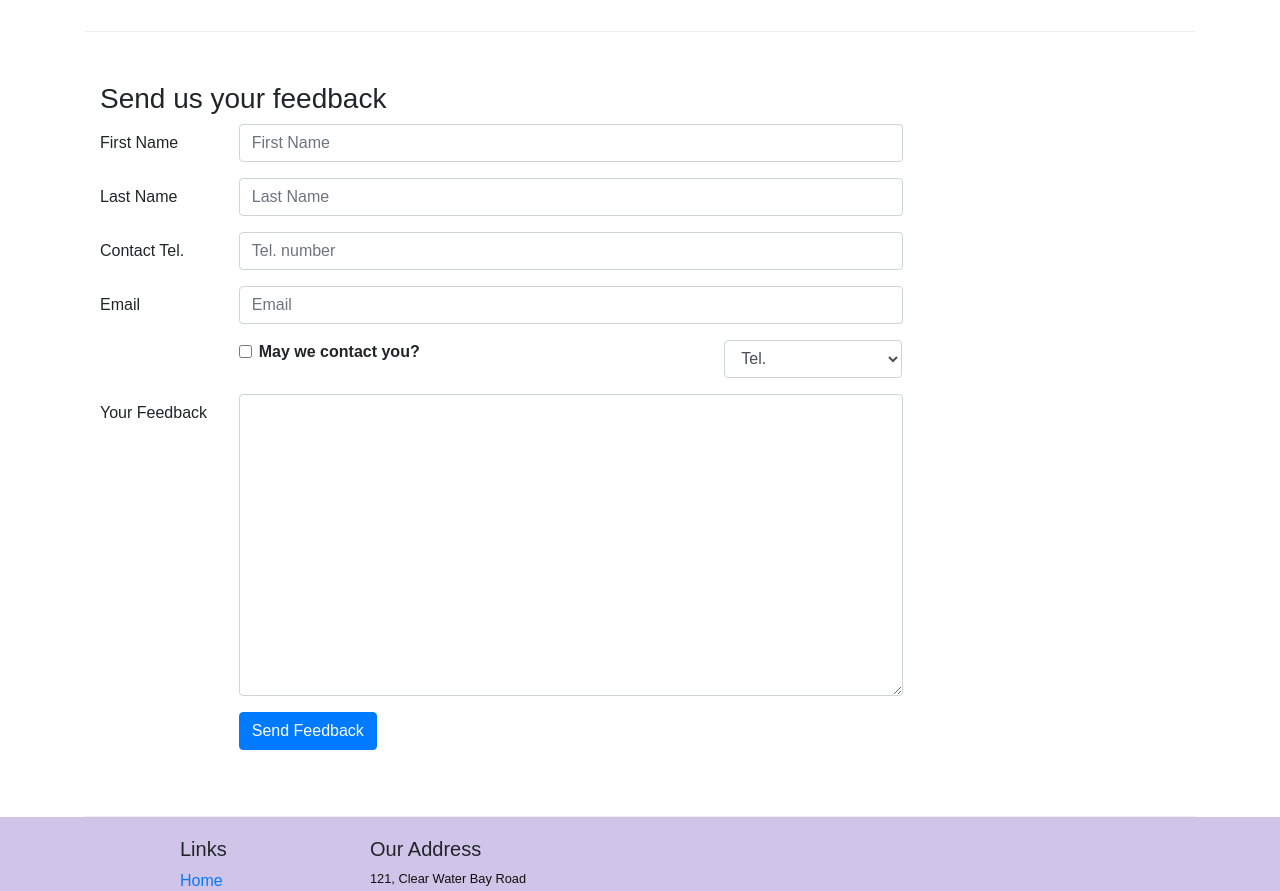
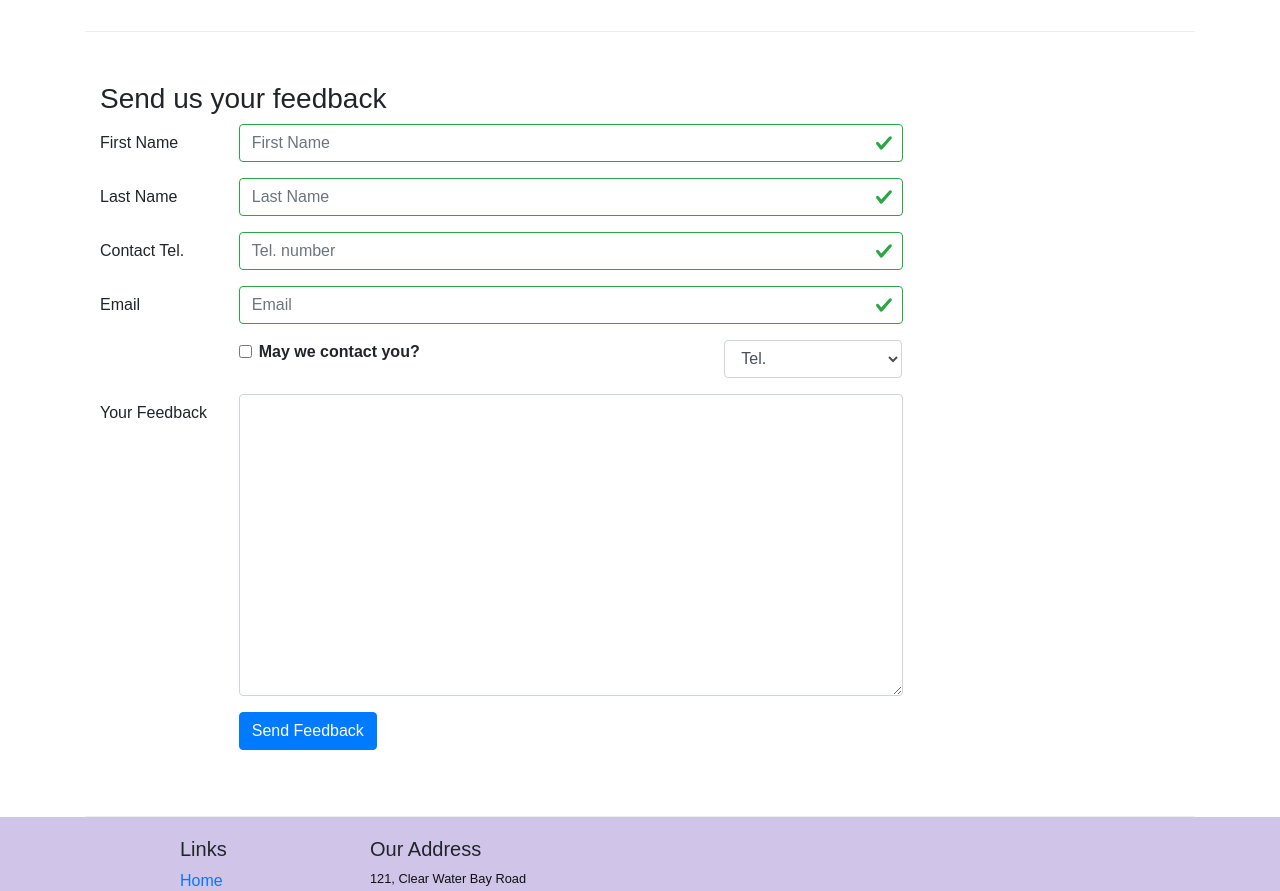
Before and after one commit to preetiamatya/courseraReactJS, a React (Create React App) app: page /contactus in a window 1280 px wide. Shown: the part 840-1731 px from the top of the page. Built offline with nearby package versions, Linux system fonts and the light colour scheme.

Commit message:
Controlled form validation

```diff
--- a/src/components/ContactComponent.js
+++ b/src/components/ContactComponent.js
@@ -1,11 +1,12 @@
 import React, {Component} from 'react';
-import { Breadcrumb, BreadcrumbItem, Button, Form, FormGroup, Label, Input, Col } from 'reactstrap';
+import { Breadcrumb, BreadcrumbItem, Button, Form, FormGroup, Label, Input, Col, Row, FormFeedback } from 'reactstrap';
 import { Link } from 'react-router-dom';
 
 class Contact extends Component {
   constructor (props) {
     super(props);
     {/*property should be same as the name of the html elements*/}
+    {/*track the state if the firstname etc.. has been touched*/}
     this.state = {
       firstname:'',
       lastname: '',
@@ -14,9 +15,16 @@
       agree: false,
       contactType: 'Tel.',
       message: '',
+      touched: {
+        firstname: false,
+        lastname: false,
+        telnum: false,
+        email: false
+      },
     }
     this.handleSubmit = this.handleSubmit.bind(this);
     this.handleInputChange = this.handleInputChange.bind(this);
+    this.handleBlur = this.handleBlur.bind(this);
   }
   handleInputChange(event) {
     const target = event.target;
@@ -32,7 +40,36 @@
     alert('Current State is: ' + JSON.stringify(this.state));
     event.preventDefault();
   }
+  handleBlur = (field) => (evt) => {
+    {/*method that indicates which particular field has been modified*/}
+    this.setState ({
+      touched: {...this.state.touched, [field]:true}
+    });
+  }
+  validate (firstname, lastname, telnum, email) {
+    const errors = {
+      firstname: '',
+      lastname: '',
+      telnum: '',
+      email: ''
+    };
+    if(this.state.touched.firstname && firstname.length < 3)
+      errors.firstname = 'First name should be > = 3 characters';
+    else if (this.state.touched.firstname && firstname.length > 10)
+      errors.firstname = 'First Name should be <= 10 characters';
+    if (this.state.touched.lastname && lastname.length < 3)
+      errors.lastname = 'Last Name should be >= 3 characters';
+    else if (this.state.touched.lastname && lastname.length > 10)
+      errors.lastname = 'Last Name should be <= 10 characters';
+    const reg = /^\d+$/;
+       if (this.state.touched.telnum && !reg.test(telnum))
+           errors.telnum = 'Tel. Number should contain only numbers';
+       if (this.state.touched.email && email.split('').filter(x => x === '@').length !== 1)
+           errors.email = 'Email should contain a @';
+        return errors;
+  }
   render() {
+    const errors = this.validate(this.state.firstname, this.state.lastname, this.state.telnum, this.state.email);
     return(
         <div className="container">
         <div className="row">
@@ -82,28 +119,50 @@
                     <Label for = "firstname" md={2}>First Name </Label>
                     <Col md={10}>
                       <Input type="text" id="firstname" name="firstname" placeholder="First Name" value ={this.state.firstname}
+                      valid = { errors.firstname === ''}
+                      invalid = {errors.firstname !== ''}
+                      onBlur = {this.handleBlur('firstname')}
                       onChange = {this.handleInputChange}/>
+                      <FormFeedback> {errors.firstname}
+                      </FormFeedback>
                     </Col>
                   </FormGroup>
                   <FormGroup row>
                     <Label htmlFor="lastname" md={2}>Last Name</Label>
                     <Col md={10}>
                     <Input type="text" id="lastname" name="lastname" placeholder="Last Name"
-                    value={this.state.lastname} onChange={this.handleInputChange} />
+                    value={this.state.lastname}
+                    valid = { errors.lastname === ''}
+                    invalid = {errors.lastname !== ''}
+                      onBlur = {this.handleBlur('lastname')}
+                      onChange={this.handleInputChange} />
+                    <FormFeedback> {errors.lastname}
+                    </FormFeedback>
                     </Col>
                   </FormGroup>
                   <FormGroup row>
                     <Label htmlFor="telnum" md={2}>Contact Tel.</Label>
                     <Col md={10}>
                     <Input type="tel" id="telnum" name="telnum" placeholder="Tel. number"
-                    value={this.state.telnum} onChange={this.handleInputChange} />
+                    value={this.state.telnum}
+                    valid = { errors.telnum === ''}
+                    invalid = {errors.telnum !== ''}
+                    onBlur = {this.handleBlur('telnum')} onChange={this.handleInputChange} />
+                    <FormFeedback> {errors.telnum}
+                    </FormFeedback>
                     </Col>
                   </FormGroup>
                   <FormGroup row>
                     <Label htmlFor="email" md={2}>Email</Label>
                     <Col md={10}>
                     <Input type="email" id="email" name="email" placeholder="Email"
-                     value={this.state.email} onChange={this.handleInputChange} />
+                     value={this.state.email}
+                     valid = { errors.email === ''}
+                     invalid = {errors.email !== ''}
+                     onBlur = {this.handleBlur('email')}
+                     onChange={this.handleInputChange} />
+                     <FormFeedback> {errors.email}
+                     </FormFeedback>
                     </Col>
                 </FormGroup>
                 <FormGroup row>
```
